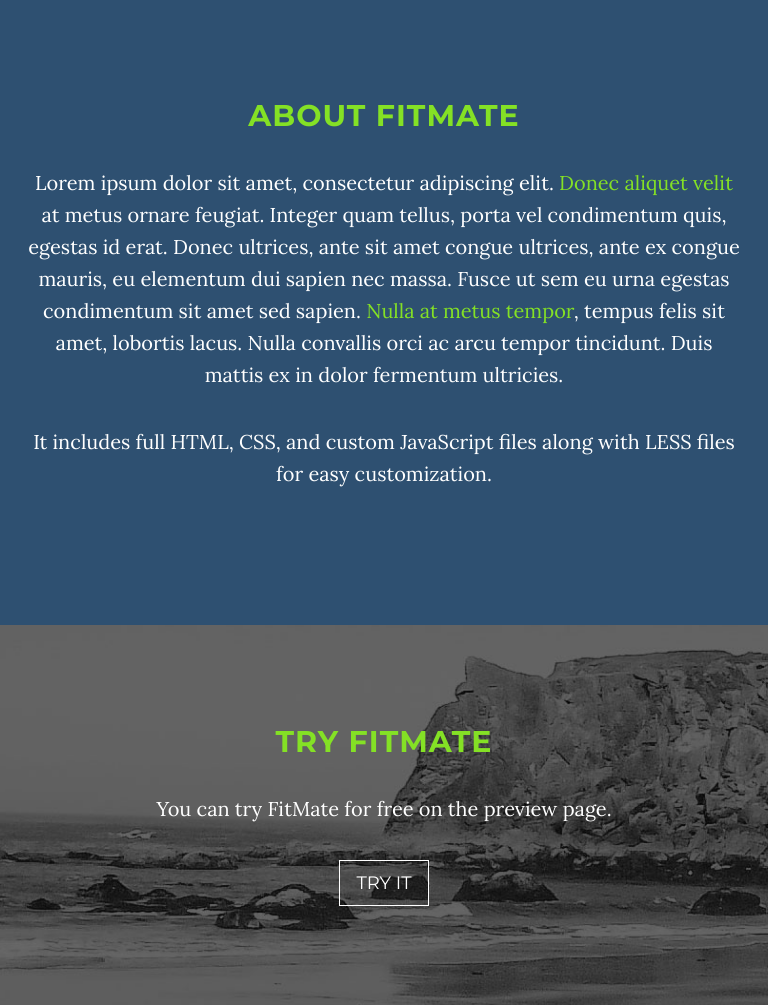
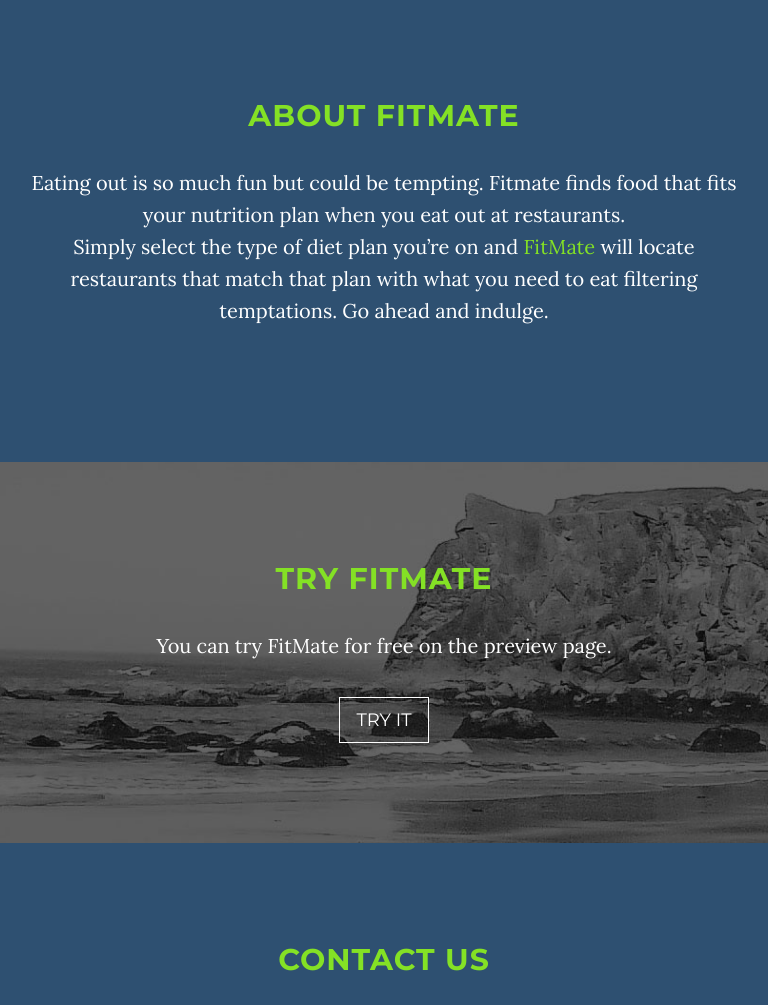
Before and after one commit to nicolqs/fitmate, a Django app: page / in a window 768 px wide. Shown: the part 801-1806 px from the top of the page. Run offline with Django 3.2, Linux system fonts and the light colour scheme; some libraries are stand-ins or nearby versions.

Commit message:
Change logo and text

```diff
--- a/splash/static/splash/css/custom-projects.css
+++ b/splash/static/splash/css/custom-projects.css
@@ -20,6 +20,10 @@
 	.brand-heading, .intro-body {
 		color: #84E125;
 	}
+
+	.fitmate-logo-header {
+		margin-top: 3em;
+	}
 }
 
 .btn-default {
@@ -27,3 +31,9 @@
 	border-color: white;
 	color: white;
 }
+
+@media (max-width: 768px) {
+	.navbar-custom {
+		background: #2E5071;
+	}
+}
--- a/splash/templates/splash/index.html
+++ b/splash/templates/splash/index.html
@@ -77,7 +77,7 @@
         <div class="intro-body">
             <div class="container">
                 <div class="row">
-                    <div class="col-md-8 col-md-offset-2">
+                    <div class="fitmate-logo-header col-md-8 col-md-offset-2">
                         <img class="img-responsive center-block" src="{% static 'splash/img/fitmate_logo.png' %}" />
                         <p class="intro-text">Eat what you want!</p>
                         <a href="#about" class="btn btn-circle page-scroll">
@@ -94,8 +94,7 @@
         <div class="row">
             <div class="col-lg-8 col-lg-offset-2">
                 <h2>About FitMate</h2>
-                <p>Lorem ipsum dolor sit amet, consectetur adipiscing elit. <a href="#">Donec aliquet velit</a> at metus ornare feugiat. Integer quam tellus, porta vel condimentum quis, egestas id erat. Donec ultrices, ante sit amet congue ultrices, ante ex congue mauris, eu elementum dui sapien nec massa. Fusce ut sem eu urna egestas condimentum sit amet sed sapien. <a href="#">Nulla at metus tempor</a>, tempus felis sit amet, lobortis lacus. Nulla convallis orci ac arcu tempor tincidunt. Duis mattis ex in dolor fermentum ultricies.</p>
-                <p>It includes full HTML, CSS, and custom JavaScript files along with LESS files for easy customization.</p>
+                <p>Eating out is so much fun but could be tempting. Fitmate finds food that fits your nutrition plan when you eat out at restaurants.<br/> Simply select the type of diet plan you’re on and <a href="#">FitMate</a> will locate restaurants that match that plan with what you need to eat filtering temptations. Go ahead and indulge.</p>
             </div>
         </div>
     </section>
```
